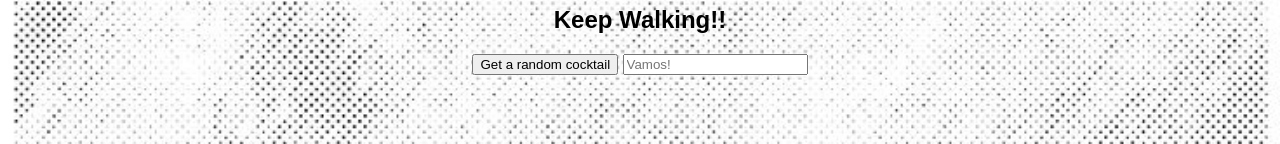
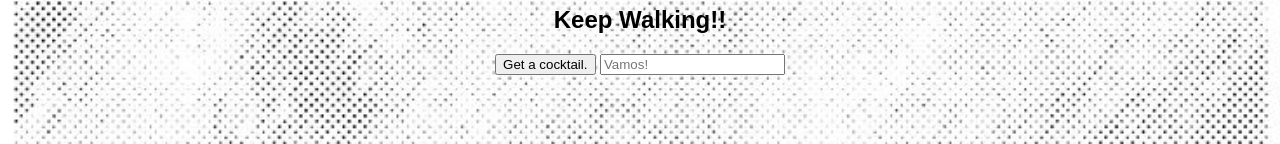
Before and after one commit to langatjoel/phase-1-project, a plain HTML site: page index.html in a window 1280 px wide. Shown: the part 224-368 px from the top of the page. Drawn offline with Linux system fonts and the light colour scheme.

Commit message:
made some changes in index.html

```diff
--- a/index.html
+++ b/index.html
@@ -18,7 +18,7 @@
                 <!--Cocktail info will be dispayed here-->
             </div>
             <!-- Button to fetch a random cocktail-->
-            <button id="fetchCocktailButton">Get a random cocktail</button>
+            <button id="fetchCocktailButton">Get a cocktail.</button>
             <!-- Input field for searching a cocktail -->
             <input type="text" id="searchInput" placeholder="Vamos!">
         </div>
```
